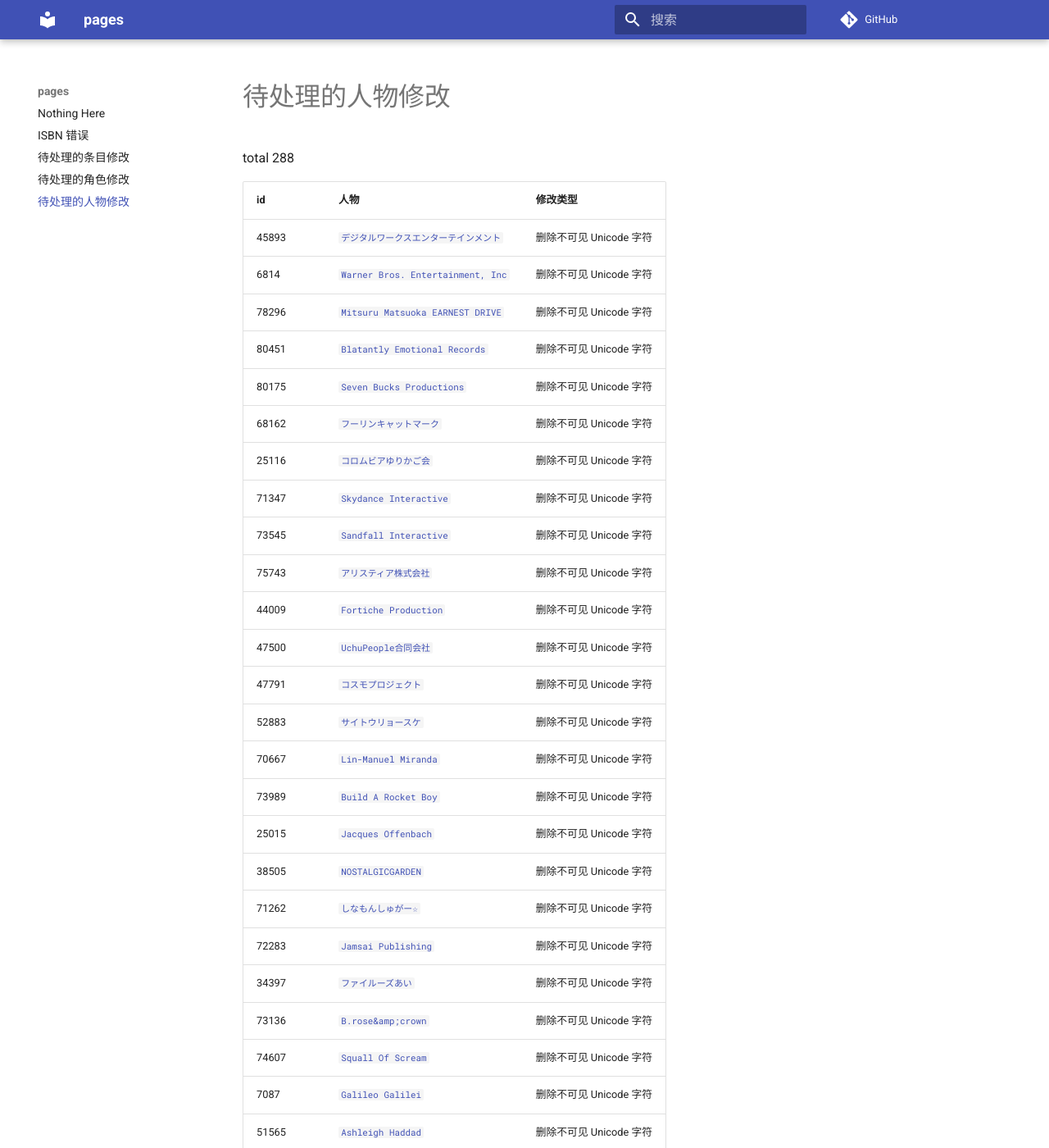
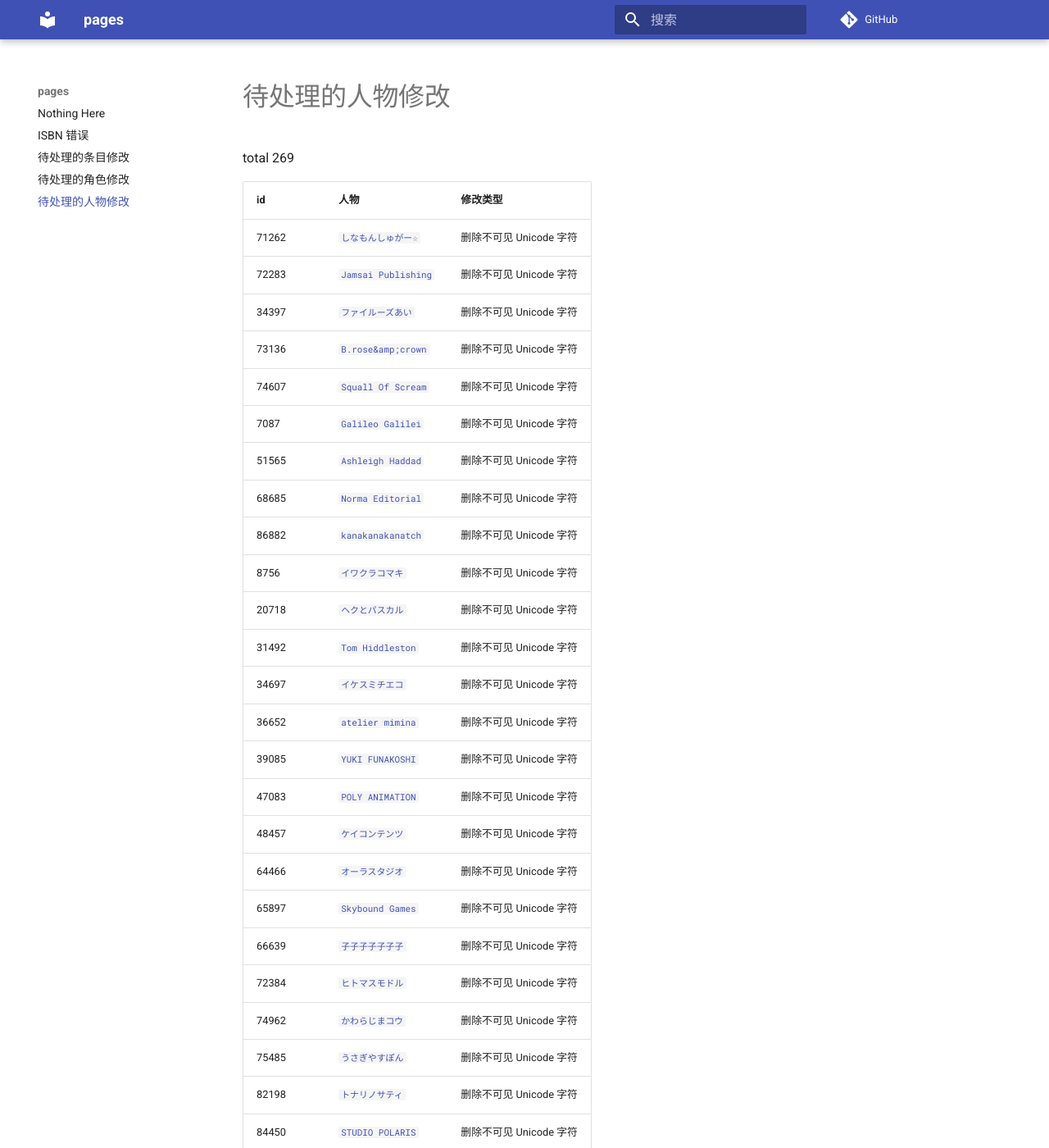
Before and after one commit to trim21/bangumi-pages, an MkDocs documentation site: the page built from docs/pending-person-changes.md, in a window 1280 px wide and 1400 px high. Shown: the whole window at 82% size. Built offline with MkDocs 1.6.1 and Material for MkDocs 9.7.7, drawn with Linux system fonts in a browser that asks for light colours; comment, search, counter and statistics services are not loaded; some of the changed text lies outside the part shown.

Commit message:
update pending-person-changes.md

```diff
--- a/docs/pending-person-changes.md
+++ b/docs/pending-person-changes.md
@@ -1,27 +1,9 @@
 # 待处理的人物修改
 
-total 288
+total 269
 
 | id | 人物 | 修改类型 |
 | --- | --- | --- |
-| 45893 | [`デジタルワークスエンターテインメント`](https://bgm.tv/person/45893) | 删除不可见 Unicode 字符 |
-| 6814 | [`Warner Bros. Entertainment, Inc`](https://bgm.tv/person/6814) | 删除不可见 Unicode 字符 |
-| 78296 | [`Mitsuru Matsuoka EARNEST DRIVE`](https://bgm.tv/person/78296) | 删除不可见 Unicode 字符 |
-| 80451 | [`Blatantly Emotional Records`](https://bgm.tv/person/80451) | 删除不可见 Unicode 字符 |
-| 80175 | [`Seven Bucks Productions`](https://bgm.tv/person/80175) | 删除不可见 Unicode 字符 |
-| 68162 | [`フーリンキャットマーク`](https://bgm.tv/person/68162) | 删除不可见 Unicode 字符 |
-| 25116 | [`コロムビアゆりかご会`](https://bgm.tv/person/25116) | 删除不可见 Unicode 字符 |
-| 71347 | [`Skydance Interactive`](https://bgm.tv/person/71347) | 删除不可见 Unicode 字符 |
-| 73545 | [`Sandfall Interactive`](https://bgm.tv/person/73545) | 删除不可见 Unicode 字符 |
-| 75743 | [`アリスティア株式会社`](https://bgm.tv/person/75743) | 删除不可见 Unicode 字符 |
-| 44009 | [`Fortiche Production`](https://bgm.tv/person/44009) | 删除不可见 Unicode 字符 |
-| 47500 | [`UchuPeople合同会社`](https://bgm.tv/person/47500) | 删除不可见 Unicode 字符 |
-| 47791 | [`コスモプロジェクト`](https://bgm.tv/person/47791) | 删除不可见 Unicode 字符 |
-| 52883 | [`サイトウリョースケ`](https://bgm.tv/person/52883) | 删除不可见 Unicode 字符 |
-| 70667 | [`Lin-Manuel Miranda`](https://bgm.tv/person/70667) | 删除不可见 Unicode 字符 |
-| 73989 | [`Build A Rocket Boy`](https://bgm.tv/person/73989) | 删除不可见 Unicode 字符 |
-| 25015 | [`Jacques Offenbach`](https://bgm.tv/person/25015) | 删除不可见 Unicode 字符 |
-| 38505 | [`NOSTALGICGARDEN　`](https://bgm.tv/person/38505) | 删除不可见 Unicode 字符 |
 | 71262 | [`しなもんしゅがー☆`](https://bgm.tv/person/71262) | 删除不可见 Unicode 字符 |
 | 72283 | [`Jamsai Publishing`](https://bgm.tv/person/72283) | 删除不可见 Unicode 字符 |
 | 34397 | [`ファイルーズあい`](https://bgm.tv/person/34397) | 删除不可见 Unicode 字符 |
@@ -53,7 +35,6 @@ total 288
 | 54835 | [`Hiroki Sagawa`](https://bgm.tv/person/54835) | 删除不可见 Unicode 字符 |
 | 66071 | [`おもち もなか`](https://bgm.tv/person/66071) | 删除不可见 Unicode 字符 |
 | 86503 | [`Seiji Iwasaki`](https://bgm.tv/person/86503) | 删除不可见 Unicode 字符 |
-| 30569 | [`兎味ペロリナ`](https://bgm.tv/person/30569) | 删除不可见 Unicode 字符 |
 | 30899 | [`Flying Lotus`](https://bgm.tv/person/30899) | 删除不可见 Unicode 字符 |
 | 31279 | [`野田てつろう`](https://bgm.tv/person/31279) | 删除不可见 Unicode 字符 |
 | 31398 | [`マツキタツヤ`](https://bgm.tv/person/31398) | 删除不可见 Unicode 字符 |
```
